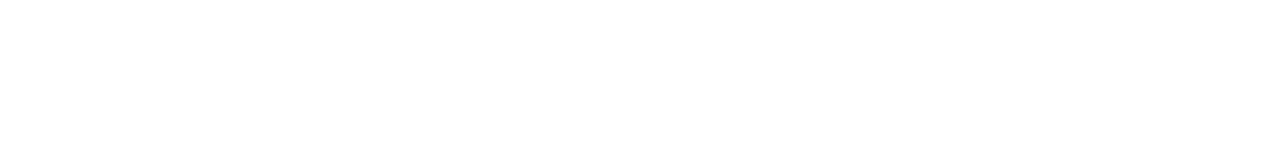
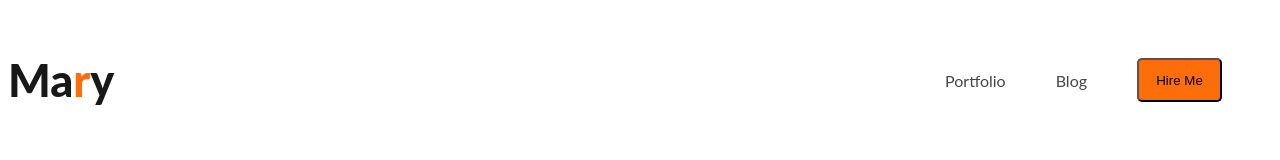
Before and after one commit to TASNIM570/Web-developer-portfolio, a plain HTML site: page index.html in a window 1280 px wide. Drawn offline with Linux system fonts and the light colour scheme.

Commit message:
added nav

```diff
--- a/index.html
+++ b/index.html
@@ -1,11 +1,30 @@
 <!DOCTYPE html>
 <html lang="en">
-<head>
-    <meta charset="UTF-8">
-    <meta name="viewport" content="width=device-width, initial-scale=1.0">
-    <title>Document</title>
-</head>
-<body>
+  <head>
+    <meta charset="UTF-8" />
+    <meta name="viewport" content="width=device-width, initial-scale=1.0" />
+    <title>Web developer Portfolio</title>
+    <link rel="preconnect" href="https://fonts.googleapis.com">
+<link rel="preconnect" href="https://fonts.gstatic.com" crossorigin>
+<link href="https://fonts.googleapis.com/css2?family=Open+Sans:ital,wght@1,800&display=swap" rel="stylesheet">
+    <link rel="stylesheet" href="style.css">
 
-</body>
+
+  </head>
+  <body>
+    <header>
+      <nav>
+        <h3 class="nav-title">Ma<span class="text-primary">r</span>y</h3>
+        <ul>
+          <li><a href="">Portfolio</a></li>
+          <li><a href="">Blog</a></li>
+          <li><button class="btn-primary">Hire Me</button></li>
+        </ul>
+      </nav>
+    </header>
+
+    <main></main>
+
+    <footer></footer>
+  </body>
 </html>
--- /dev/null
+++ b/style.css
@@ -0,0 +1,50 @@
+/* Common Shared style */
+body {
+    font-family: 'Open Sans', sans-serif;
+    font-family: 'Lato', sans-serif;
+}
+
+.text-primary {
+    color: #FD6E0A;
+}
+
+.btn-primary {
+    border-radius: 5px;
+    background-color: #FD6E0A;
+}
+
+/* Nav related style */
+nav {
+    display: flex;
+    justify-content: space-between;
+}
+
+.nav-title {
+    color: var(--Dark-01, #181818);
+    font-size: 45px;
+    font-style: normal;
+    font-weight: 800;
+    line-height: normal;
+}
+
+nav>ul {
+    display: flex;
+    align-items: center;
+
+}
+
+nav li {
+    list-style: none;
+    margin-right: 50px;
+}
+
+button{
+    width: 85px;
+height: 44px;
+flex-shrink: 0;
+}
+
+nav a {
+    text-decoration: none;
+    color: #474747;
+}
```
